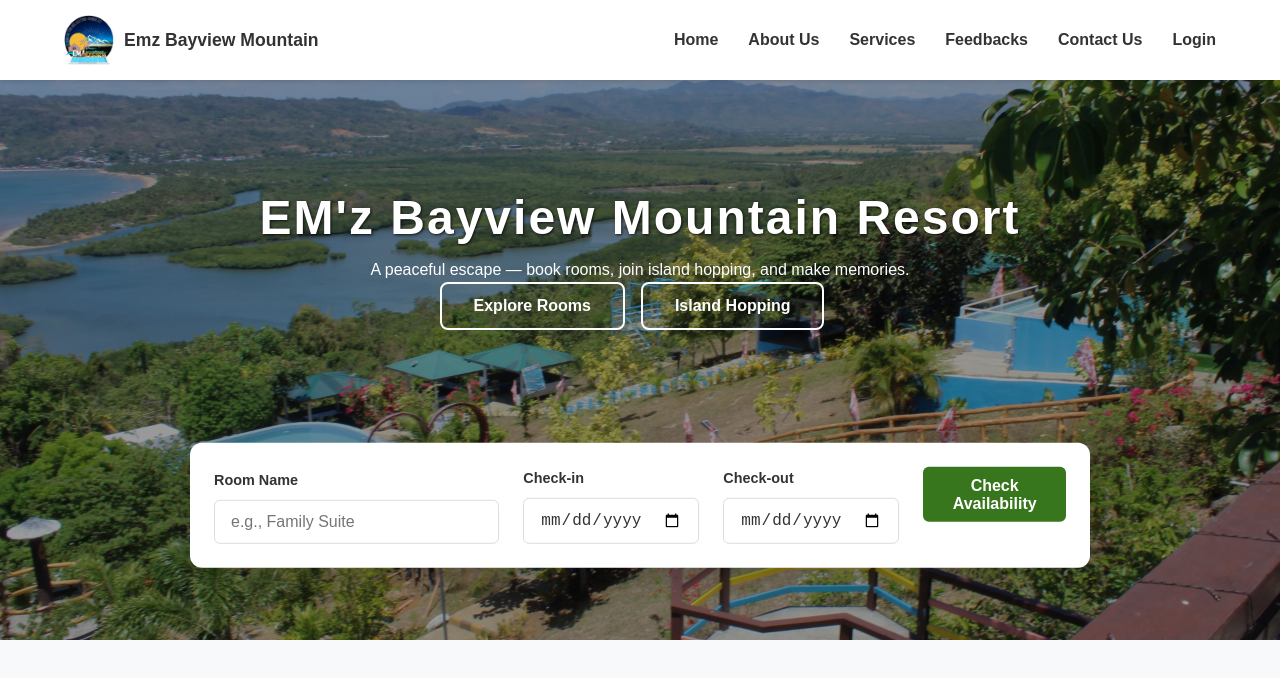
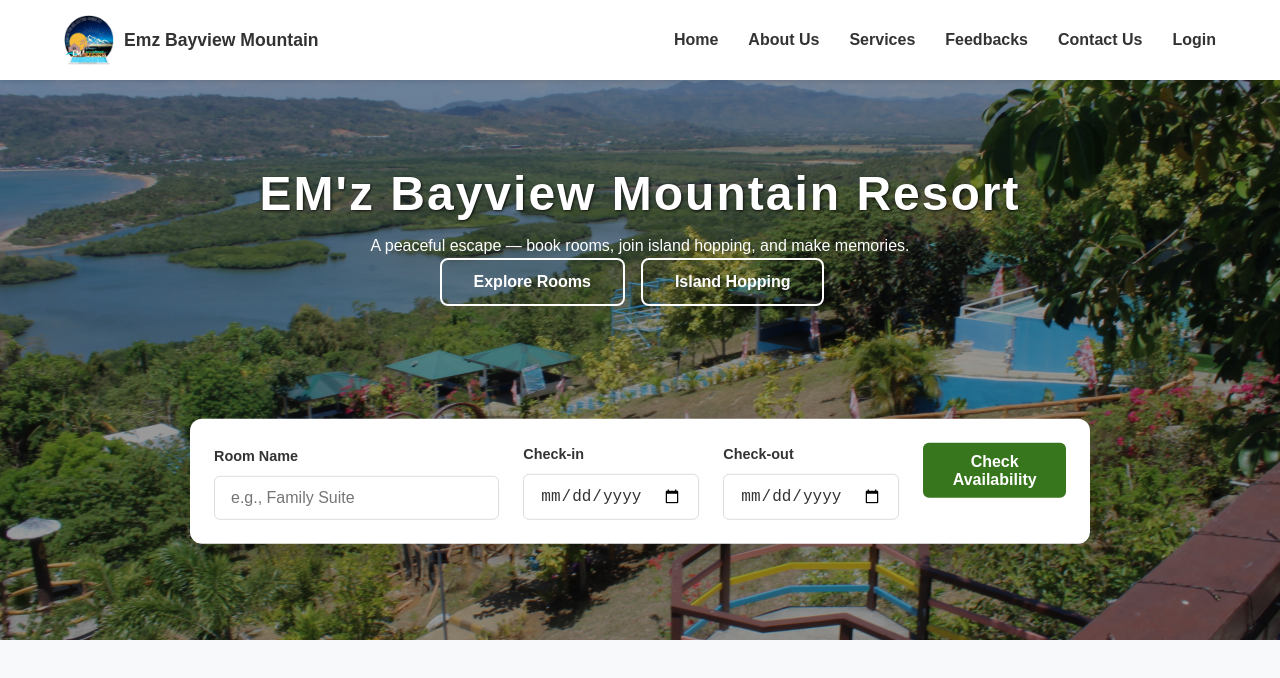
Before and after one commit to Kennyy02/Resort-Management-System, a React (Create React App) app in the folder frontend/: page / in a window 1280 px wide. Shown: the top 678 px of the page. Built offline with nearby package versions, Linux system fonts and the light colour scheme; no server answers; a small style sheet from the web is missing.

Commit message:
Update userinterface.css

```diff
--- a/frontend/src/users/styles/userinterface.css
+++ b/frontend/src/users/styles/userinterface.css
@@ -185,8 +185,8 @@ section.is-visible {
     flex-direction: column;
     align-items: center;
     text-align: center;
-    /* 🔴 FIX 1: Reduced margin-top (from 15vh) to move the text/buttons lower */
-    margin-top: 10vh;
+    /* 🔴 FIX: Reduced margin-top (from 10vh) to move the text/buttons lower */
+    margin-top: 7vh;
     /* Space between text block and search bar */
     margin-bottom: 9rem;
 }
@@ -246,7 +246,7 @@ section.is-visible {
 
 .search-button {
   width: 100%;
-  /* 🔴 FIX 2: Reduced padding (from 0.75rem) to make the button smaller */
+  /* Reduced padding to make the button smaller */
   padding: 0.6rem 1rem;
   font-size: 1rem;
   background-color: var(--primary-color);
```
